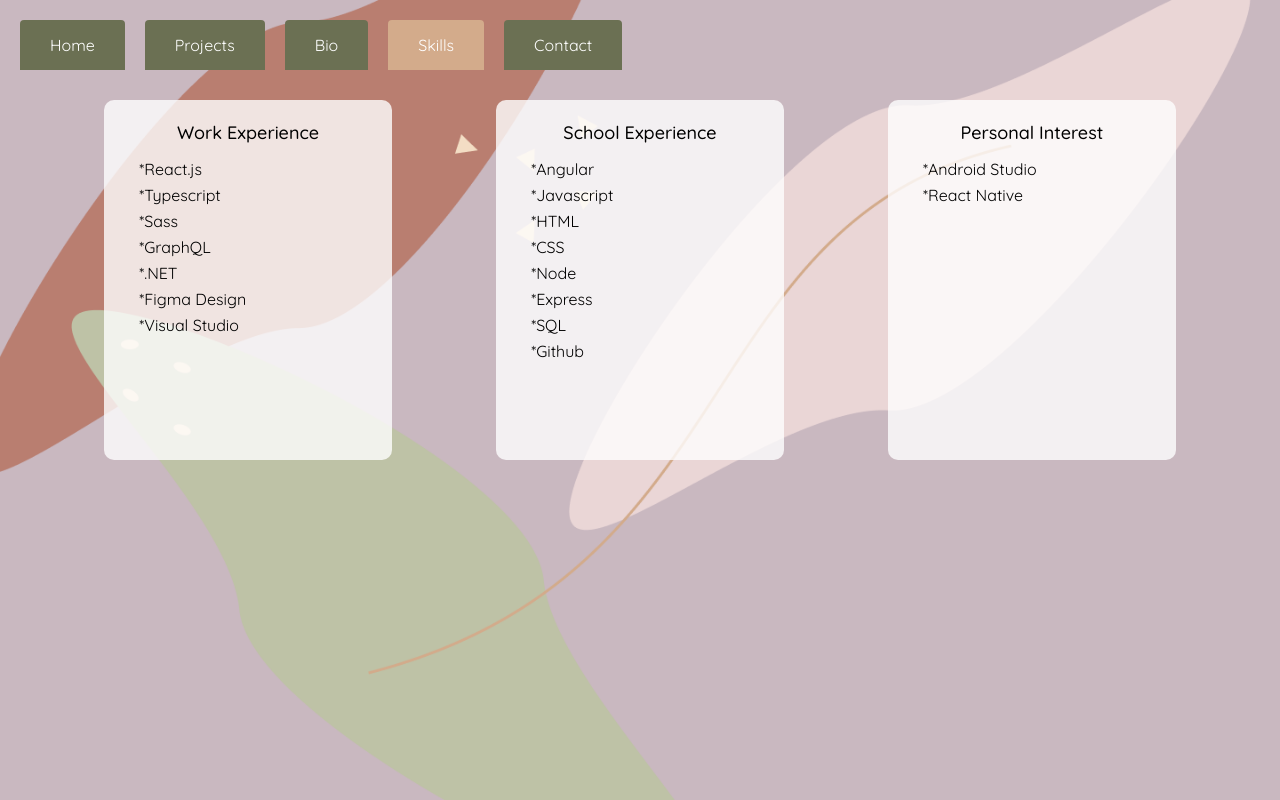
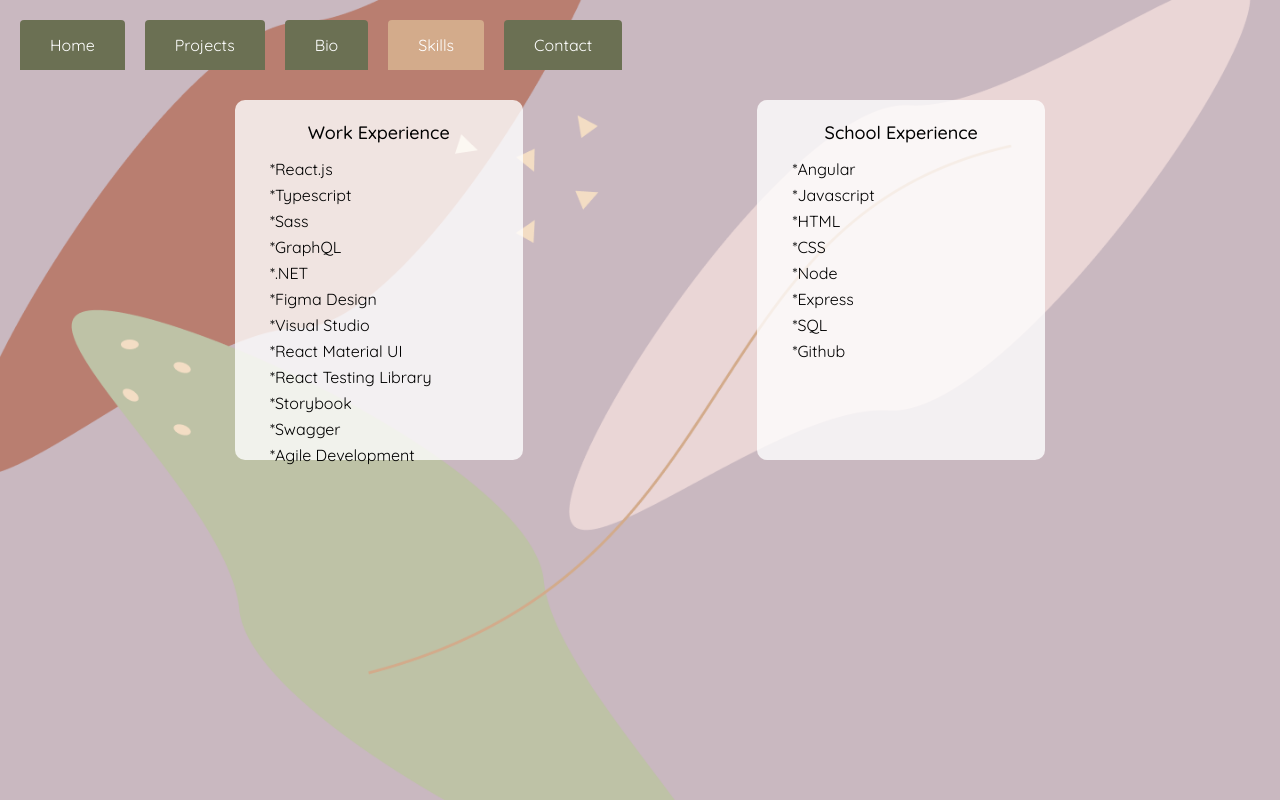
Before and after one commit to karisP/MyPortfolio, a React (Create React App) app: page /skills in a window 1280 px wide. Built offline with nearby package versions, Linux system fonts and the light colour scheme.

Commit message:
content updates

```diff
--- a/src/pages/Bio/Bio.tsx
+++ b/src/pages/Bio/Bio.tsx
@@ -5,8 +5,7 @@ const Bio = () => {
     return (
         <div className={styles.container}>
             <div>
-                Storytime!
-                My name is Karissa. I have been a professional developer for over two years with a startup called Zbox and am starting a new adventure at Detroit Labs. Prior to my career in the software world, I was a ballet dancer and teacher. My passion for the arts has influenced my love for aesthetically beautiful websites. Performing art taught me to be disciplined and detail-oriented. In my search for a new career, I found out that my enjoyment of math translated well into logic puzzles and code. I attended Grand Circus Detroit’s Front-End Bootcamp and started my journey. My team’s final project won the Employer’s Choice Award, and I met my boss that same day. I’ve been primarily a front-end developer, but everyone has to do a bit of everything in a startup. Designer. Developer. Tester. Bug Fixer. I’m very excited in my journey to gain more experience in back-end projects. Outside of work, I enjoy board games with friends, drawing, exercising, and watching anime or sitcoms.
+            Storytime! My name is Karissa. I have been a professional developer for over 4 years. Prior to my career in the software world, I was a ballet dancer and teacher. My passion for the arts has influenced my love for aesthetically beautiful websites. I graduated  from Grand Circus Detroit’s Full-Stack Javascript Bootcamp and started my journey. My first role was in a startup where I got a chance to try a bit of everything. Designer. Developer. Tester. Bug Fixer. While I am a strong front-end developer, I found myself able to go to the back-end to fix a bug or get access to the data that I needed to display. In my next job, I was able to go a lot deeper in my precision of UI development and became known for my eye for design details. I am incredibly passionate about building good team relationships by helping developers communicate with designers and quality engineers. I love learning and mentoring junior developers with their growth journey. Currently, I am open to new opportunities and looking forward to making new connections.
             </div>
         </div>
     )
--- a/src/pages/Projects/Projects.module.css
+++ b/src/pages/Projects/Projects.module.css
@@ -42,9 +42,9 @@
     background: url(../../images/acd.svg);
 }
 
-.planimal {
-    background: url(../../images/planimalapp.svg);
-}
+/* .youthup {
+    background: url(../../images/youthup.svg);
+} */
 
 .guesshoot {
     background: url(../../images/guesshoot.svg);
--- a/src/pages/Projects/Projects.tsx
+++ b/src/pages/Projects/Projects.tsx
@@ -8,11 +8,7 @@ const Projects = () => {
                 <p>For Work</p>
                 <a className={styles.acd} href="http://acdmail.com/" target="blank"><div>Made with React</div></a>
                 <a className={styles.brushwatson} href="http://brushwatson.com/" target="blank"><div>Made with React and .NET</div></a>
-            </div>
-            <div>
-                <p>For School</p>
-                <a className={styles.planimal} href="https://planimal-app.herokuapp.com/#!/home" target="blank"><div>Made with Angular, Node.js, Express</div></a>
-                <a className={styles.avengers} href="https://avengers-budget-app.herokuapp.com/" target="blank"><div>Made with jQuery</div></a>
+                {/* <a className={styles.youthup} href="https://dpcyouthup.org/" target="blank"><div>Made with React and Typescript</div></a> */}
             </div>
             <div>
                 <p>For Fun</p>
--- a/src/pages/Skills/Skills.tsx
+++ b/src/pages/Skills/Skills.tsx
@@ -14,6 +14,11 @@ const Skills = () => {
                         <span>*.NET</span>
                         <span>*Figma Design</span>
                         <span>*Visual Studio</span>
+                        <span>*React Material UI</span>
+                        <span>*React Testing Library</span>
+                        <span>*Storybook</span>
+                        <span>*Swagger</span>
+                        <span>*Agile Development</span>
                     </div>
                 </div>
                 <div>
@@ -29,13 +34,6 @@ const Skills = () => {
                         <span>*Github</span>
                     </div>
                 </div>
-                <div>
-                    <div>Personal Interest</div>
-                    <div>
-                        <span>*Android Studio</span>
-                        <span>*React Native</span>
-                    </div>
-                </div>
             </div>
         </div>
     )
```
